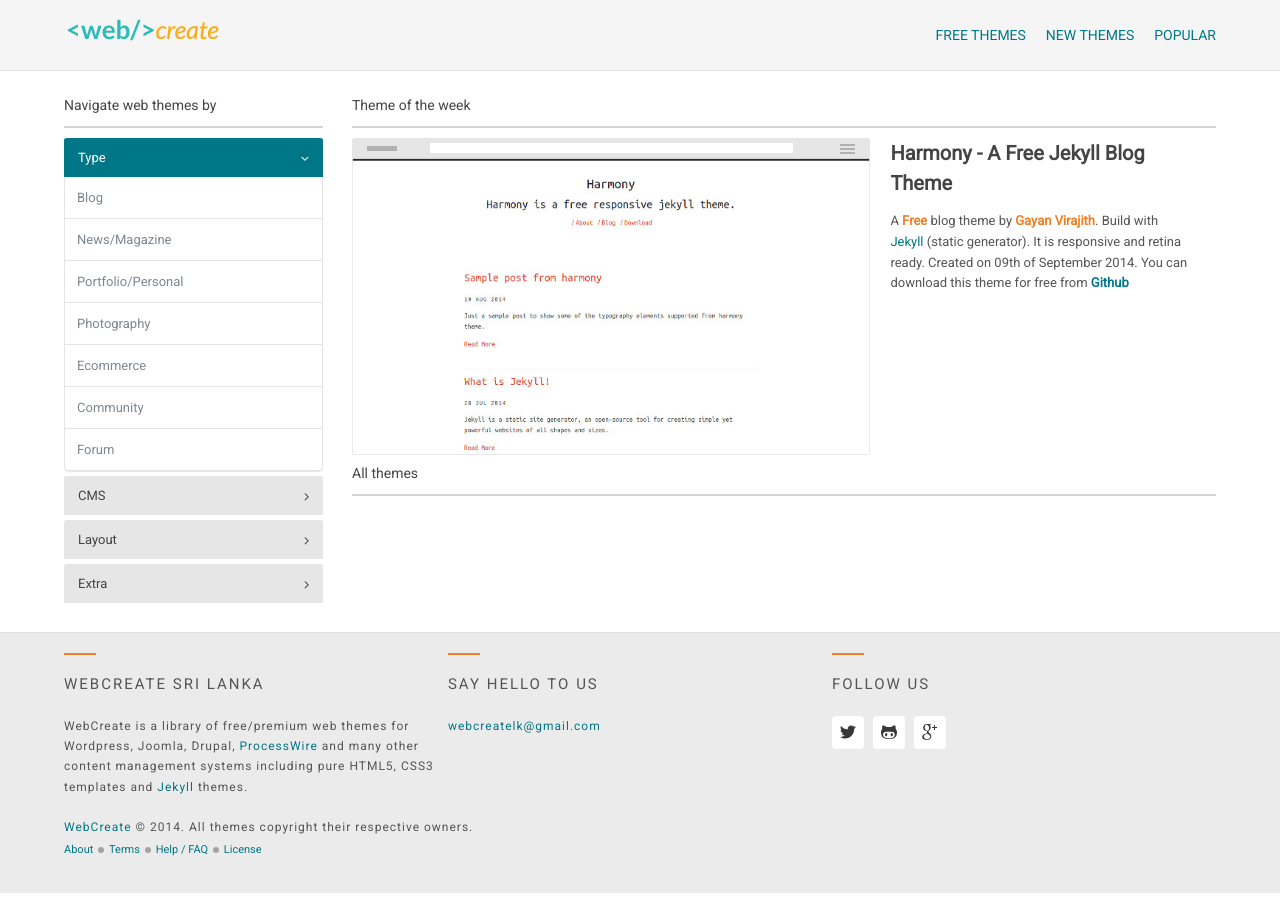
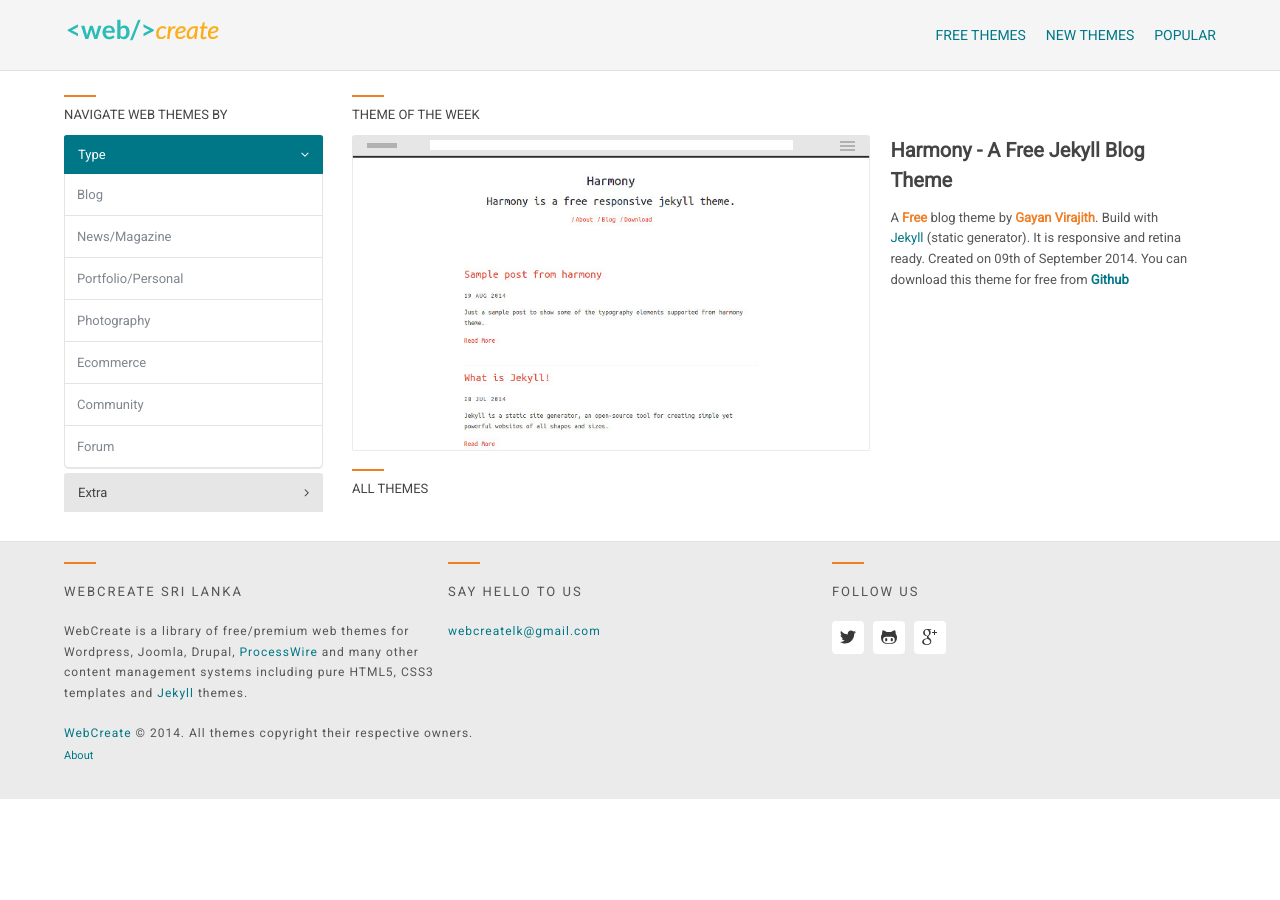
Before and after one commit to web-create/web-create.github.io, a Jekyll site: the page built from index.html, in a window 1280 px wide. Built offline with Jekyll 4.4.1, drawn with Linux system fonts in a browser that asks for light colours.

Commit message:
Added compress layout on top of default layout.

```diff
--- a/_includes/main-footer.html
+++ b/_includes/main-footer.html
@@ -47,7 +47,7 @@
                 <li>
 		          <a href="/about">About</a>
                 </li>
-                <li>
+                <!-- <li>
                     <a href="#0">Terms</a>
                 </li>
                 <li>
@@ -55,7 +55,7 @@
                 </li>
                 <li>
                     <a href="#0">License</a>
-                </li>
+                </li> -->
             </ul>
         </p>
     </div>
--- a/_layouts/default.html
+++ b/_layouts/default.html
@@ -1,3 +1,6 @@
+---
+layout: compress
+---
 <!DOCTYPE html>
 <html>
     <head>
--- a/assets/css/main.scss
+++ b/assets/css/main.scss
@@ -243,7 +243,7 @@
         letter-spacing: 2px;
         @include font-size(12px);
         @include MQ(M) {
-          @include font-size(15px);
+          @include font-size(13px);
         }
     }
     h4.title::before {
@@ -610,6 +610,8 @@
 .featured-theme {
   display: block;
   width: 100%;
+  padding-bottom: 10px;
+  overflow: hidden;
 }
 .featured-theme .featured-theme-info, .featured-theme .featured-theme-img {
   @include column(1);
@@ -661,10 +663,26 @@
 
 .results-wrapper .sidebar .side-heading-title,
   .results-wrapper .detail-panel .detail-content .detail-content-heading {
-  @include font-size(14px);
+  @include font-size(12px);
+
   margin-bottom: 10px;
-  padding-bottom: 10px;
+  padding-top: 10px;
   line-height: 1.5em;
-  border-bottom: 2px solid #d4d4d4;
+  // border-bottom: 2px solid #d4d4d4;
   color: #444;
+  text-transform: uppercase;
+
+   &:before {
+        content: '';
+        position: absolute;
+        top: 0;
+        width: 2rem;
+        height: 2px;
+        background: $color-2;
+        overflow: hidden;
+    }
+
+    @include MQ(M) {
+      @include font-size(13px);
+    }
 }
```
Also changed, not shown: _data/side-nav.yml (+25 -25 lines).
